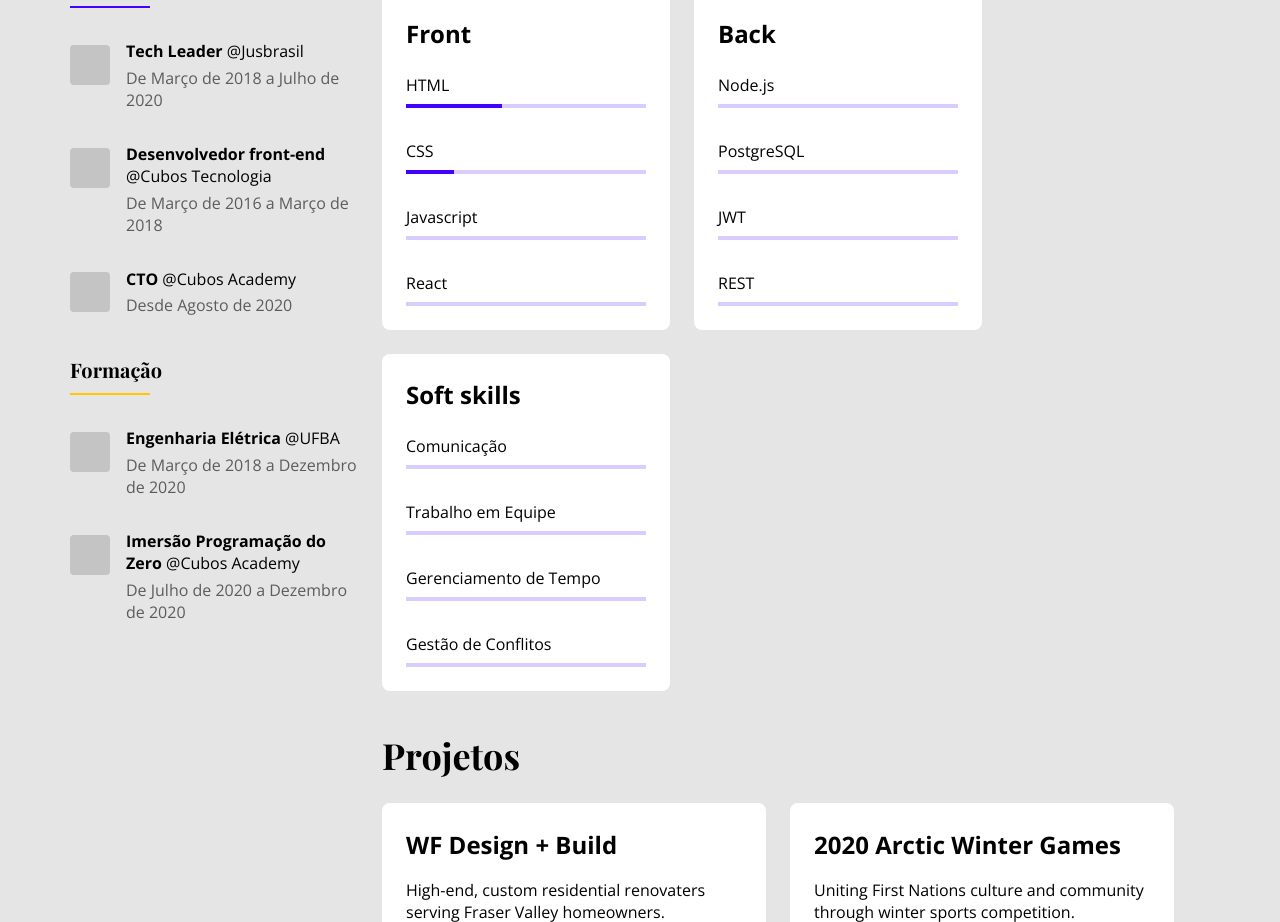
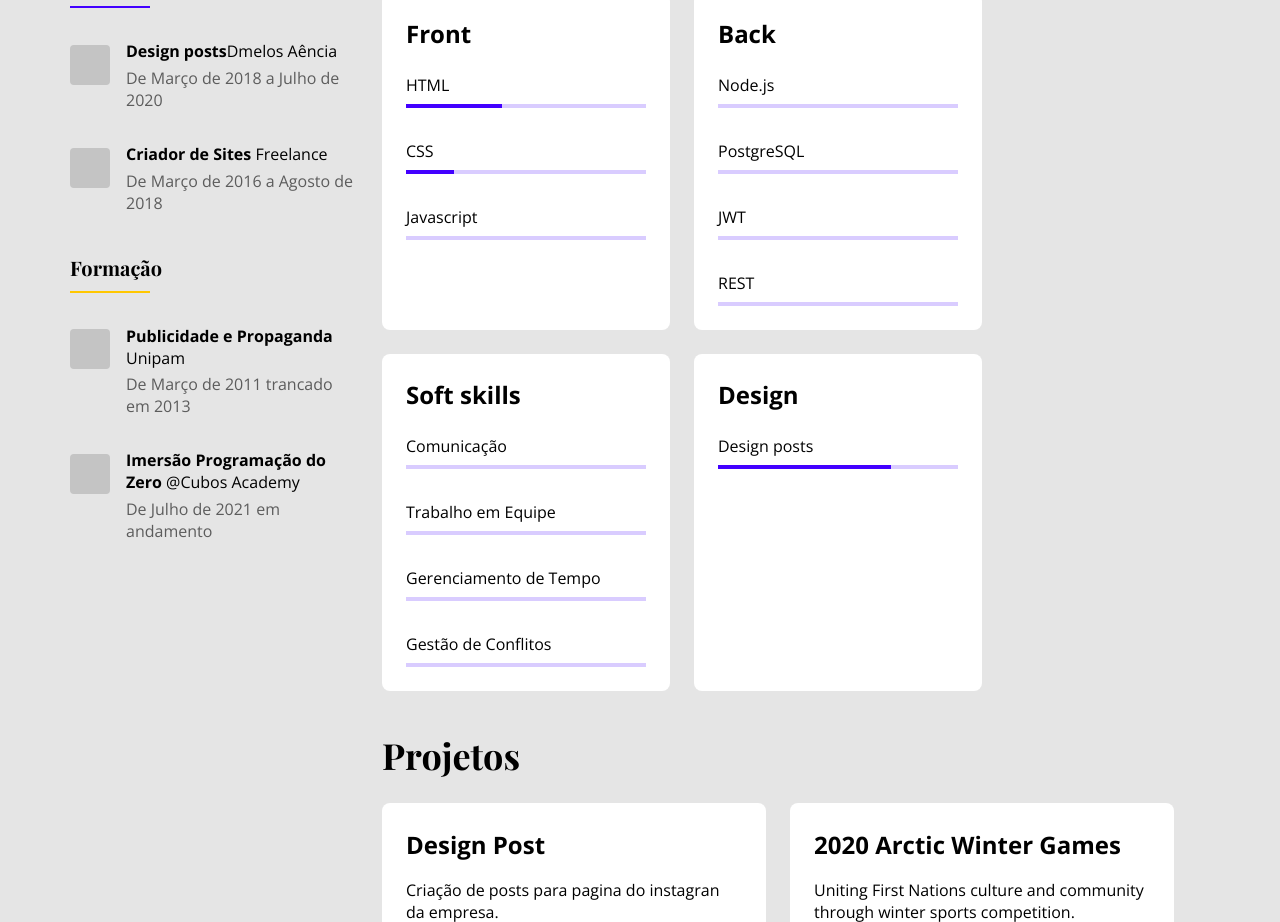
Before and after one commit to vhfmag/portfolio, a website: page index.html in a window 1280 px wide. Shown: the part 393-1315 px from the top of the page. Drawn offline with nearby package versions, Linux system fonts and the light colour scheme.

Commit message:
initial commit

```diff
--- a/index.html
+++ b/index.html
@@ -16,13 +16,13 @@
     </head>
     <body>
         <header>
-            <img class="foto" src="https://i.imgur.com/D5fx0iW.jpg" />
+            <img class="foto" src="eu.jpg" />
             <div class="dados">
                 <div class="pessoa">
-                    <h1>Paula Dias da Silva</h1>, 30
+                    <h1>Paulo Henrique Pimenta</h1>, 32
                 </div>
                 <div class="profissao t60">
-                    Desenvolvedora front-end em formação
+                    Desenvolvedor front-end em formação
                 </div>
             </div>
         </header>
@@ -35,7 +35,7 @@
                         <li>
                             <div class="imagem"><img /></div>
                             <div class="conteudo">
-                                <h3><b>Tech Leader</b> @Jusbrasil</h3>
+                                <h3><b>Design posts</b>Dmelos Aência</h3>
                                 <div class="periodo t60">
                                     De Março de 2018 a Julho de 2020
                                 </div>
@@ -45,24 +45,14 @@
                             <div class="imagem"><img /></div>
                             <div class="conteudo">
                                 <h3>
-                                    <b>Desenvolvedor front-end</b> @Cubos
-                                    Tecnologia
+                                    <b>Criador de Sites</b> Freelance
                                 </h3>
                                 <div class="periodo t60">
-                                    De Março de 2016 a Março de 2018
+                                    De Março de 2016 a Agosto de 2018
                                 </div>
                             </div>
                         </li>
-                        <li>
-                            <div class="imagem"><img /></div>
-                            <div class="conteudo">
-                                <h3><b>CTO</b> @Cubos Academy</h3>
-                                <div class="periodo t60">
-                                    Desde Agosto de 2020
-                                </div>
-                            </div>
-                        </li>
-                    </ul>
+                         </ul>
                 </div>
                 <div class="formacao">
                     <h2>Formação</h2>
@@ -71,9 +61,9 @@
                         <li>
                             <div class="imagem"><img /></div>
                             <div class="conteudo">
-                                <h3><b>Engenharia Elétrica</b> @UFBA</h3>
+                                <h3><b>Publicidade e Propaganda</b> Unipam</h3>
                                 <div class="periodo t60">
-                                    De Março de 2018 a Dezembro de 2020
+                                    De Março de 2011 trancado em 2013
                                 </div>
                             </div>
                         </li>
@@ -85,7 +75,7 @@
                                     Academy
                                 </h3>
                                 <div class="periodo t60">
-                                    De Julho de 2020 a Dezembro de 2020
+                                    De Julho de 2021 em andamento
                                 </div>
                             </div>
                         </li>
@@ -128,17 +118,6 @@
                                         <div class="barra incompleto"></div>
                                         <div class="barra incompleto"></div>
                                     </div>
-                                </li>
-                                <li>
-                                    <div class="nome">React</div>
-                                    <div class="progresso">
-                                        <div class="barra incompleto"></div>
-                                        <div class="barra incompleto"></div>
-                                        <div class="barra incompleto"></div>
-                                        <div class="barra incompleto"></div>
-                                        <div class="barra incompleto"></div>
-                                    </div>
-                                </li>
                             </ul>
                         </li>
                         <li class="habilidade">
@@ -230,7 +209,34 @@
                                         <div class="barra incompleto"></div>
                                         <div class="barra incompleto"></div>
                                     </div>
-                                </li>
+                                </ul>
+                            </li>
+                                <li class="habilidade">
+                                <h3>Design</h3>
+                                <ul>
+                                        <li>
+                                                <div class="nome">Design posts</div>
+                                                <div class="progresso">
+                                                    <div class="barra"></div>
+                                                    <div class="barra"></div>
+                                                    <div class="barra"></div>
+                                                    <div class="barra"></div>
+                                                    <div class="barra"></div>
+                                                    <div class="barra"></div>
+                                                    <div class="barra"></div>
+                                                    <div class="barra"></div>
+                                                    <div class="barra"></div>
+                                                    <div class="barra"></div>
+                                                    <div class="barra"></div>
+                                                    <div class="barra"></div>
+                                                    <div class="barra"></div>
+                                                    <div class="barra incompleto"></div>
+                                                    <div class="barra incompleto"></div>
+                                                    <div class="barra incompleto"></div>
+                                                    <div class="barra incompleto"></div>
+                                                    <div class="barra incompleto"></div>
+                                                </div>
+                                            </li>
                             </ul>
                         </li>
                     </ul>
@@ -239,14 +245,13 @@
                     <h2>Projetos</h2>
                     <ul>
                         <li>
-                            <h3>WF Design + Build</h3>
+                            <h3>Design Post</h3>
                             <p>
-                                High-end, custom residential renovaters serving
-                                Fraser Valley homeowners.
+                                Criação de posts para pagina do instagran da empresa.
                             </p>
                             <img
-                                src="https://source.unsplash.com/random/344x190?design"
-                            /><a href="https://google.com">Veja o projeto</a>
+                                src="drumet.png"
+                            /><a href="https://www.instagram.com/drumetfrangos/">Veja o projeto</a>
                         </li>
                         <li>
                             <h3>2020 Arctic Winter Games</h3>
```
Also changed, not shown: .codesandbox/workspace.json (added), drumet.png (added), eu.jpg (added).
